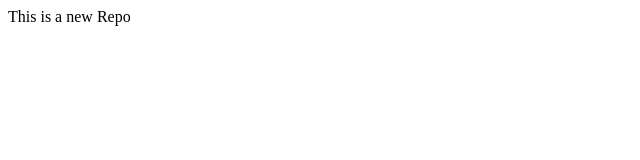
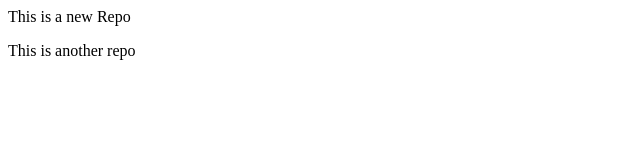
Before and after one commit to Avin26/localrepo, a plain HTML site: page index.html in a window 1280 px wide. Shown: the whole page, without its empty margins (0-640 px from the left). Drawn offline with Linux system fonts and the light colour scheme.

Commit message:
Add new Feature

```diff
--- a/index.html
+++ b/index.html
@@ -1 +1,2 @@
 <p>This is a new Repo</p>
+<p>This is another repo</p>
```
